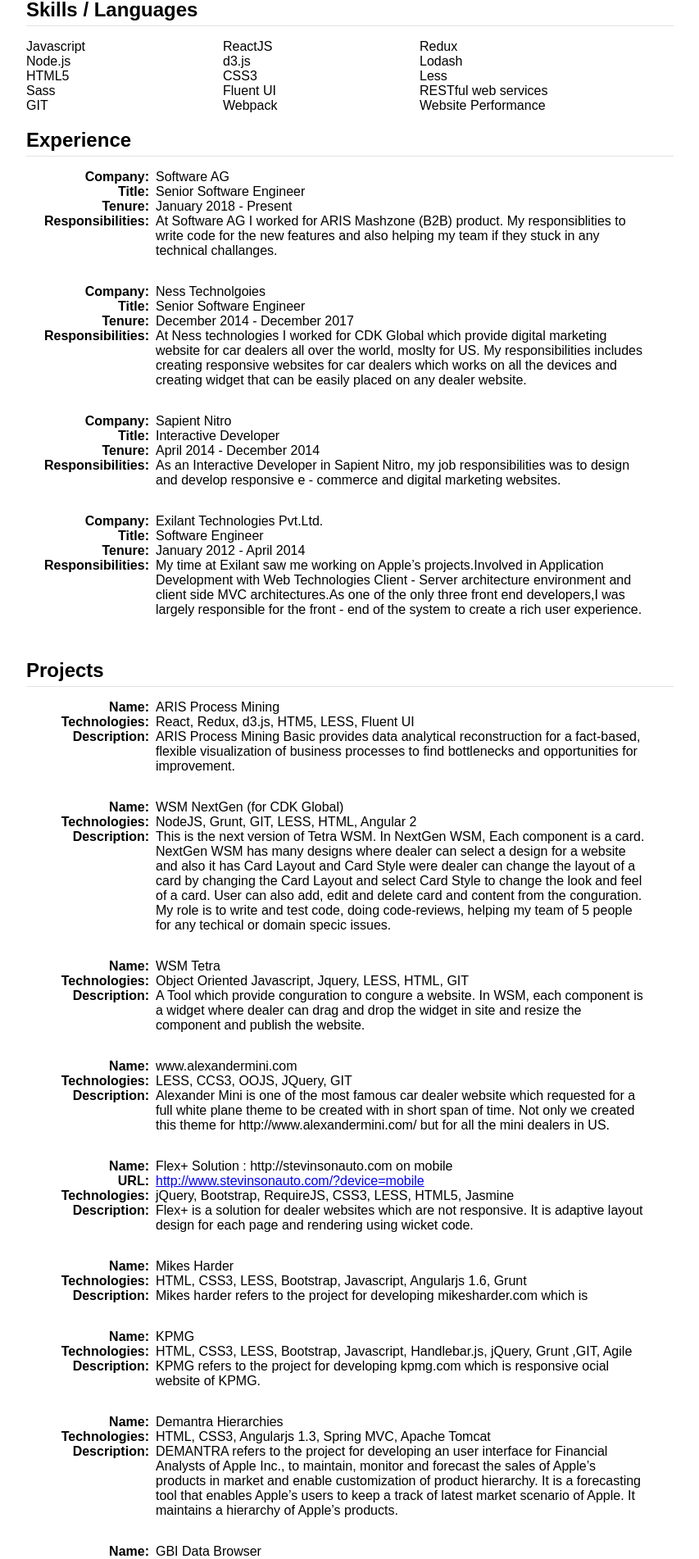
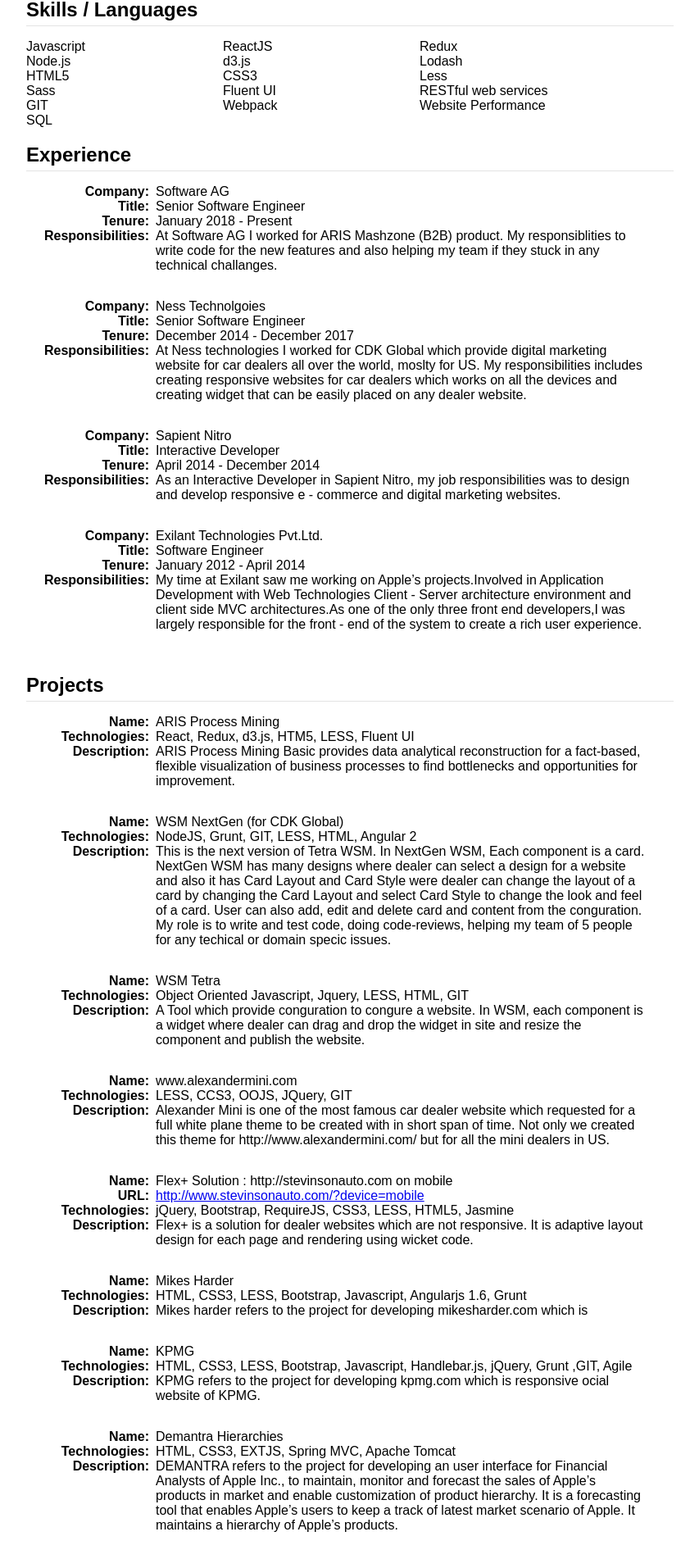
Before and after one commit to pskushw/resume, a React (Create React App) app: page / in a window 1280 px wide. Shown: the part 351-2253 px from the top of the page at 82% size, without its empty margins (208-1061 px from the left). Built offline with nearby package versions, Linux system fonts and the light colour scheme; a web font is replaced by a local one.

Commit message:
update skill

```diff
--- a/src/data/resume-nidhi-data.js
+++ b/src/data/resume-nidhi-data.js
@@ -51,7 +51,8 @@
     "RESTful web services",
     "GIT",
     "Webpack",
-    "Website Performance"
+    "Website Performance",
+    "SQL"
   ],
   frameworks: [
     "LESS",
@@ -120,14 +121,14 @@
     {
       name: "Demantra Hierarchies",
       client: "Apple Inc",
-      technologies: "HTML, CSS3, Angularjs 1.3, Spring MVC, Apache Tomcat",
+      technologies: "HTML, CSS3, EXTJS, Spring MVC, Apache Tomcat",
       description:
         "DEMANTRA refers to the project for developing an user interface for Financial Analysts of Apple Inc., to maintain, monitor and forecast the sales of Apple’s products in market and enable customization of product hierarchy. It is a forecasting tool that enables Apple’s users to keep a track of latest market scenario of Apple. It maintains a hierarchy of Apple’s products.",
     },
     {
       name: "GBI Data Browser",
       client: "Apple Inc",
-      technologies: "HTML, CSS3, Angularjs 1.3, Spring MVC, Apache Tomcat",
+      technologies: "HTML, CSS3, CanJs, Handlebar.js, Spring MVC, Apache Tomcat",
       description:
         "It’s a project for developing a Reporting tool for Financial Analysts of Apple Inc. used for generating reports upon existing metadata in EDW.",
     },
```
